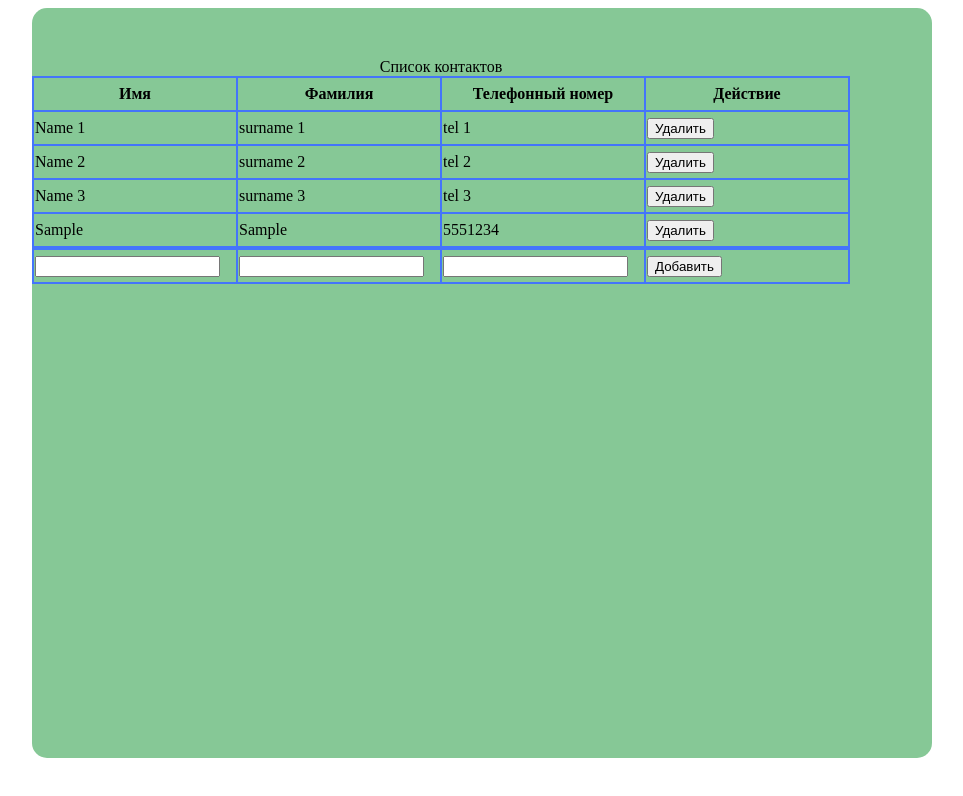
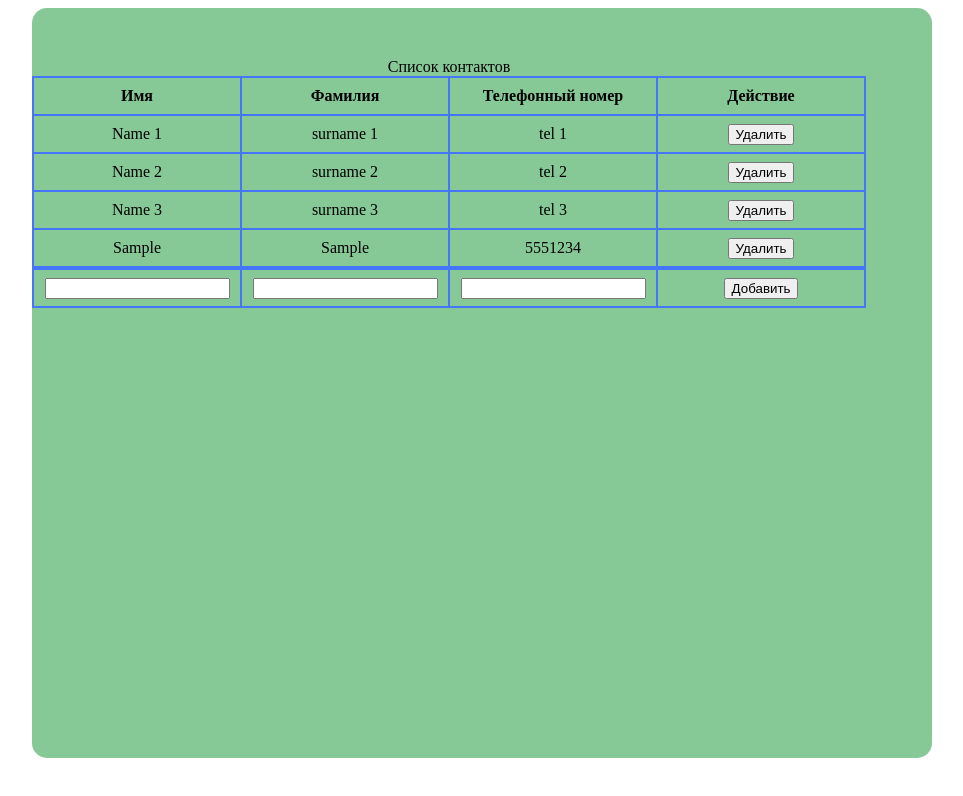
Before and after one commit to Dobroslov/Front-End-Pro-Arshinnikov, a plain HTML site: page DZ_12_contact_list/index.html in a window 1280 px wide. Both pictures are taken after typing "Sample", "Sample", "5551234" into the empty fields and a click on the button "Добавить". Shown: the whole page, without its empty margins (158-1121 px from the left). Drawn offline with Linux system fonts and the light colour scheme.

Commit message:
end btn delete, fix css

```diff
--- a/DZ_12_contact_list/script.js
+++ b/DZ_12_contact_list/script.js
@@ -3,6 +3,7 @@
 // Внизу таблицы находяться инпуты для ввода соответствующих данных и кнопка добавить.
 
 // Также нужно реализовать валидацию, чтобы нельзя было добавить контакт с каким-то пустым полем
+
 const listContacts = document.getElementById('table-contact');
 const inputNewUserName = document.getElementById('input-name');
 const inputNewUserSurname = document.getElementById('input-surname');
@@ -15,36 +16,38 @@ const userTel = document.getElementById('user-tel');
 
 document.getElementById('button-add-user').addEventListener('click', onAddNewUserBtnClick); // получаю элемент кнопку, назначаю ей событие по клику и запускаю функцию
 
-init();
+init(); // функция запускающая введение трёх пользователей по умолчанию
 
 function onAddNewUserBtnClick () { // начало функции 'on' даёт понять что это обработчик события, дальше указывается элемент на который мы вешаем обработчик события 'NewUserBtn' и потом само событие "click"
-  if (isInputValue(inputNewUserName.value, inputNewUserSurname.value, inputNewUserTelefon.value)) {
+  if (isInputValue(inputNewUserName.value,
+                  inputNewUserSurname.value,
+                  inputNewUserTelefon.value)) {
     // console.log('add', inputNewUserName.value, inputNewUserSurname.value, inputNewUserTelefon.value);
-    addNewUser(inputNewUserName.value, inputNewUserSurname.value, inputNewUserTelefon.value);
+    addNewUser(inputNewUserName.value,
+              inputNewUserSurname.value,
+              inputNewUserTelefon.value);
+
     resetForms();
   }
   // console.log('clicked', inputNewUserName.value);
 }
 
-function onDeleteUserBtnClick (event) { // фунция удаления элемента, в скобках
-  let target = event.target;
-  let targetRow = target.closest('.user-information');
-  targetRow.remove();
-  // console.log('clicked', targetRow);
-}
 
-function isInputValue (str, str1, num) { // валидация вводимых данных
-  return str.trim() !== '' && str1.trim() !== '' && num.trim() !== '';
+
+function isInputValue (name, surname, tel) { // валидация вводимых данных
+  return name.trim() !== ''
+        && surname.trim() !== ''
+        && tel.trim() !== ''; // trim обрезает пробелы по бокам строки
 }
 
 function addNewUser(name, surname, tel) { // добавление нового пользователя с его данными
   // console.log('add', name, surname, tel);
-  let currentIndex = document.getElementsByClassName('user-information').length;
-  const newUserTemplate = getNewUserTemplate(name, surname, tel, currentIndex);
+  let currentIndex = document.getElementsByClassName('user-information').length; // получаю колличество элементов в таблице с контактами и присваиваю это значение переменной
+  const newUserTemplate = getNewUserTemplate(name, surname, tel, currentIndex); // здесь готовый и заполненный шаблон данными нового пользователя
   // console.log('add template', newUserTemplate);
+  listContacts.insertAdjacentHTML('beforeend', newUserTemplate); // вставляю HTML код на страницу "на лету"
 
-  listContacts.insertAdjacentHTML('beforeend', newUserTemplate);
-  addEventForDeleteBtn(currentIndex);
+  addEventForDeleteBtn(currentIndex); // внутри функции в которой создаётся пользователь я создаю функцию удаление пользователя и в аргумент добавляю порядковый номер пользователя
 }
 
 function resetForms () {// сбрасываем форму для заполнения на пустую
@@ -53,21 +56,28 @@ function resetForms () {// сбрасываем форму для заполне
   inputNewUserTelefon.value = '';
 }
 
-function getNewUserTemplate (name, surname, tel, index) { // добавление формы для контакта
+function getNewUserTemplate (name, surname, tel, index) { // добавление значение инпутов в HTML шаблон
 
   return newUserTemplate
     .replace('$name$', name)
     .replace('$surname$', surname)
     .replace('$tel$', tel)
-    .replace('$index$', index);
+    .replace('$index$', index); // здесь добавляется порядковый номер в id для кнопки delete оно берётся из "let currentIndex ="
     // добавление значения в форме, которое ввёл пользователь через инпут
  }
 
-function addEventForDeleteBtn (index) {
-  let deleteButton = document.getElementById('button-delete-user-' + index);
-  deleteButton.addEventListener('click', onDeleteUserBtnClick);
+function addEventForDeleteBtn (index) {// в аргументе передан порядковый номер пользователя
+  let deleteButton = document.getElementById('button-delete-user-' + index); // получаю
+  deleteButton.addEventListener('click', onDeleteUserBtnClick); // создаю событие клика по кнопке удалить и запускаю функцию удаления
   console.log(deleteButton);
   // получаю элемент кнопку удаления пользователя назначаю ей событие по клику и запускаю функцию
+}
+
+function onDeleteUserBtnClick (event) { // фунция удаления элемента, в скобках объект события
+  let target = event.target; // получаем ссылку на ДОМ элемент на котором произошло событие
+  let targetRow = target.closest('.user-information'); // метод closest возвращает ближайший родительский элемент (или сам элемент), который соответствует заданному CSS-селектору (.user-information)
+  targetRow.remove(); // удаляет элемент из DOM дерева
+  // console.log('clicked', targetRow);
 }
 
 function init () {
--- a/DZ_12_contact_list/style.css
+++ b/DZ_12_contact_list/style.css
@@ -1,26 +1,33 @@
 /* внешние границы таблицы серого цвета толщиной 1px */
 table {
+    padding: 3px;
+    text-align: center;
     border: 2px solid rgb(68, 117, 251);
     border-collapse: collapse;
 }
 
 /* границы ячеек первого ряда таблицы */
 th {
+    padding: 3px;
+    text-align: center;
+    width: 200px;
     border: 2px solid rgb(68, 117, 251);
     height: 30px;
 }
 
 /* границы ячеек тела таблицы */
 td {
+    padding: 3px;
+    text-align: center;
     border: 2px solid rgb(68, 117, 251);
-    min-width: 200px;
+    width: 200px;
     height: 30px;
 }
 
 #input-table {
-    border: 2px solid rgb(68, 117, 251);
+    padding: 3px;
+    text-align: center;
     border-collapse: collapse;
-    min-width: 200px;
 }
 
 .main-container {
@@ -66,7 +73,7 @@ input[type="text"] {
     text-align: center;
 } */
 
-/* .button-delete-user {
+.button-delete-user {
     min-width: 120px;
     color: #458FF6;
     font-weight: bold;
@@ -92,4 +99,4 @@ input[type="text"] {
     background-color: white;
     display: inline-block;
     text-align: center;
-} */
+}
```
